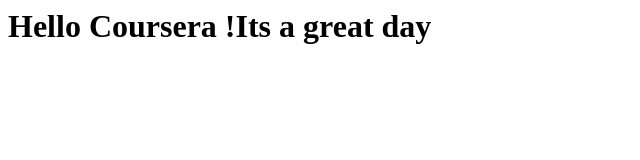
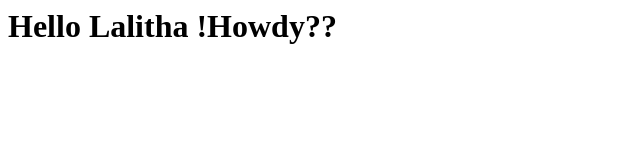
Before and after one commit to catgayatri/Coursera-Gayatri-test, a plain HTML site: page site/index.html in a window 1280 px wide. Shown: the whole page, without its empty margins (0-640 px from the left). Drawn offline with Linux system fonts and the light colour scheme.

Commit message:
small additions.

```diff
--- a/site/index.html
+++ b/site/index.html
@@ -3,6 +3,6 @@
 	<title>Hello Coursera</title>
 </head>
 <body>
-<h1> Hello Coursera !Its a great day</h1>
+<h1> Hello Lalitha !Howdy??</h1>
 </body>
 </html>
```
